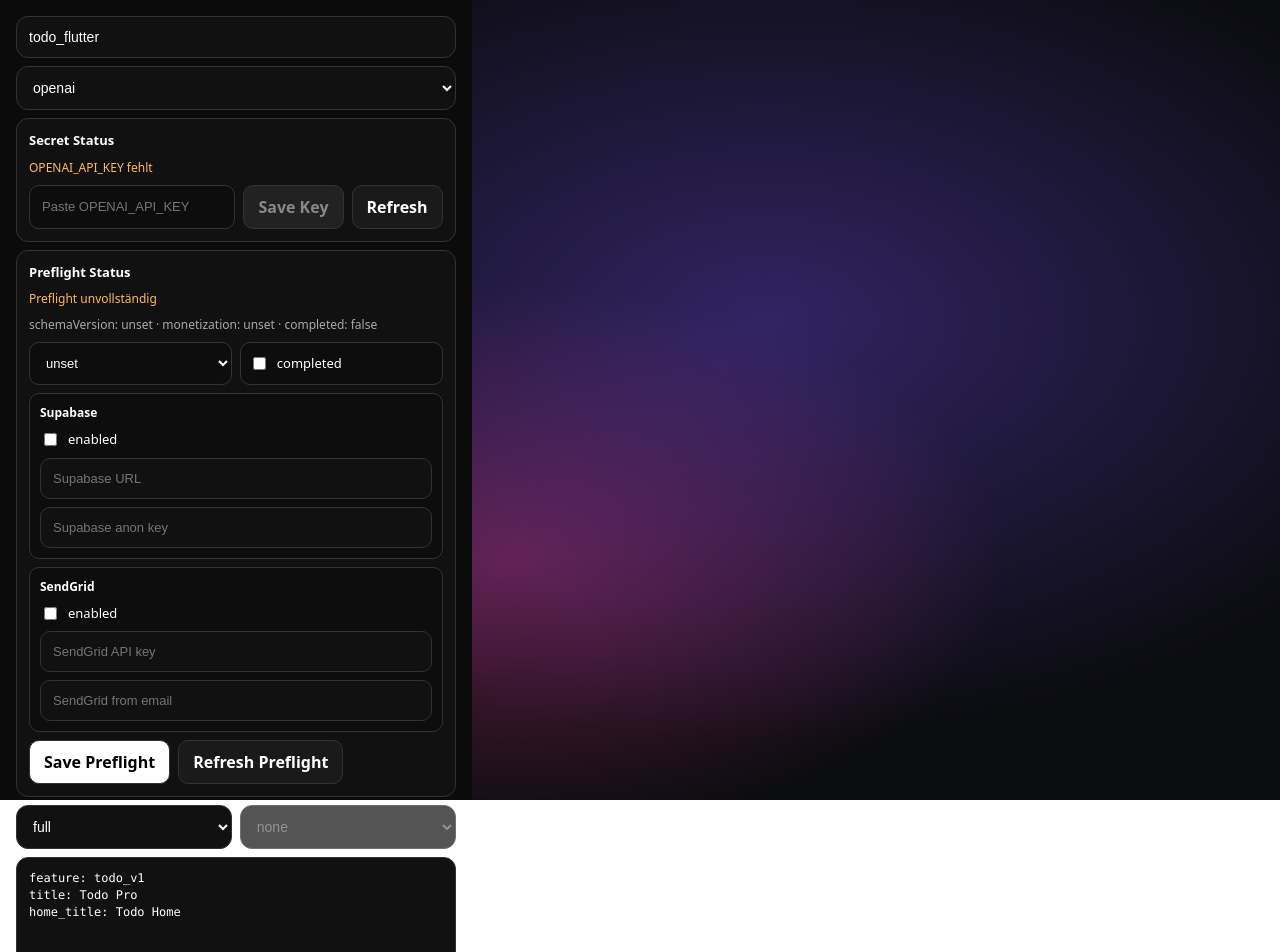
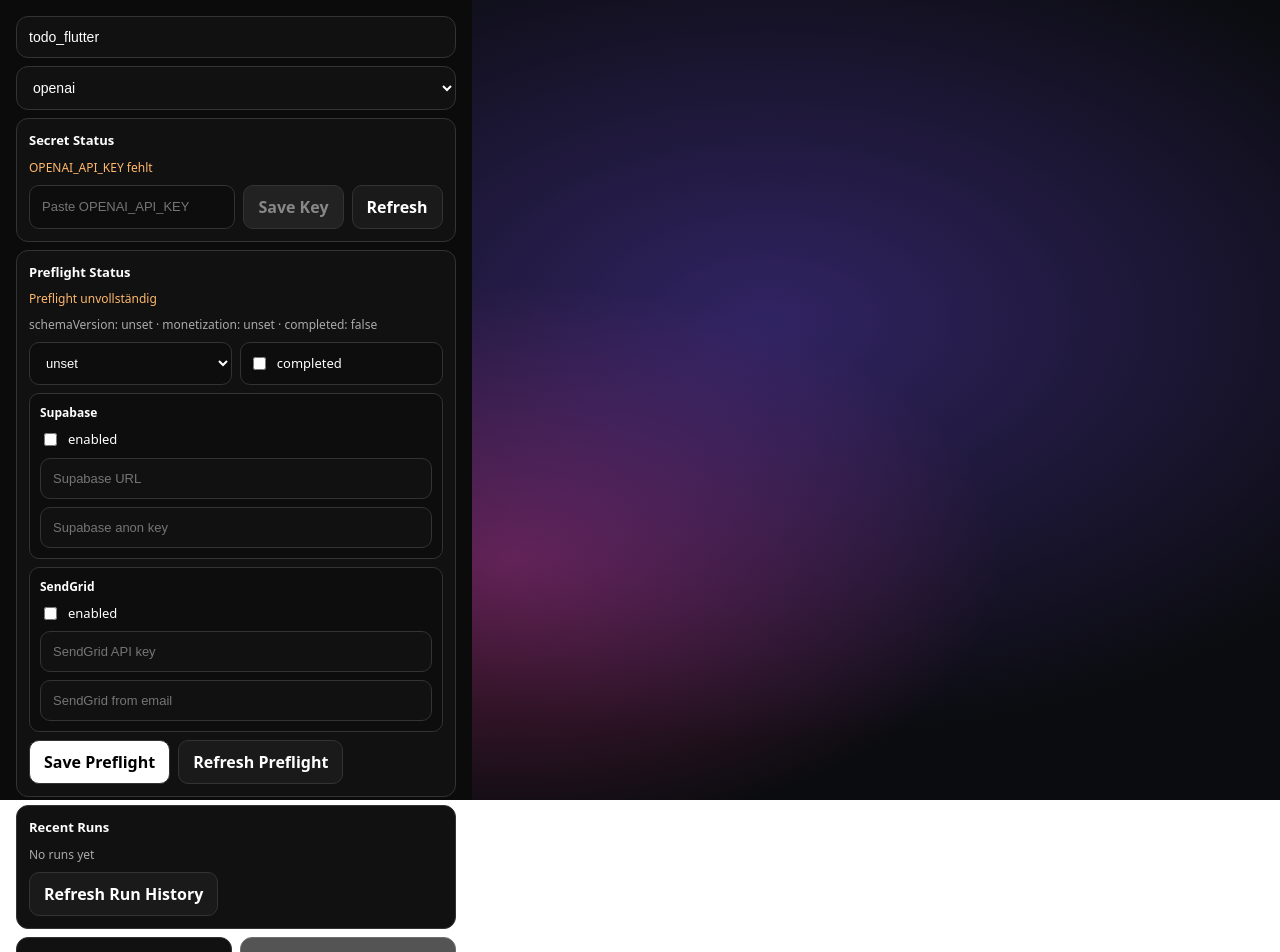
Before and after one commit to MartinWiederhold/Appbuilder, a React (Vite) app in the folder apps/desktop/: page / in a window 1280 px wide. Shown: the top 952 px of the page. Built offline with nearby package versions, Linux system fonts and the light colour scheme.

Commit message:
BMAD 4.x: show recent run history in desktop UI

```diff
--- a/apps/desktop/src/App.tsx
+++ b/apps/desktop/src/App.tsx
@@ -42,6 +42,17 @@ type PreflightConfig = {
   completed?: boolean;
   monetization?: string;
   integrations?: IntegrationsConfig;
+};
+
+type RunHistoryEntry = {
+  runId?: string;
+  project?: string;
+  status?: string;
+  exitCode?: number;
+  startedAt?: string;
+  updatedAt?: string;
+  finishedAt?: string;
+  buildApk?: boolean;
 };
 
 function loadSession(): SessionState | null {
@@ -103,6 +114,15 @@ function isPreflightComplete(cfg: PreflightConfig | null): boolean {
   return supabaseOk && sendgridOk;
 }
 
+function formatTs(ts?: string): string {
+  if (!ts) return "-";
+  try {
+    return new Date(ts).toLocaleString();
+  } catch {
+    return ts;
+  }
+}
+
 export default function App() {
   const initialSession = loadSession();
 
@@ -135,6 +155,9 @@ export default function App() {
   const [sendgridEnabled, setSendgridEnabled] = useState(false);
   const [sendgridApiKey, setSendgridApiKey] = useState("");
   const [sendgridFromEmail, setSendgridFromEmail] = useState("");
+
+  const [runHistory, setRunHistory] = useState<RunHistoryEntry[]>([]);
+  const [runHistoryBusy, setRunHistoryBusy] = useState(false);
 
   const logText = useMemo(() => logs.join("\n"), [logs]);
 
@@ -189,6 +212,34 @@ export default function App() {
       setSendgridFromEmail("");
     } finally {
       setPreflightBusy(false);
+    }
+  }
+
+  async function refreshRunHistory() {
+    try {
+      setRunHistoryBusy(true);
+      const raw = await invoke<string>("read_run_history", { project });
+      const entries = String(raw)
+        .split("\n")
+        .map((line) => line.trim())
+        .filter(Boolean)
+        .map((line) => {
+          try {
+            return JSON.parse(line) as RunHistoryEntry;
+          } catch {
+            return null;
+          }
+        })
+        .filter((v): v is RunHistoryEntry => !!v)
+        .reverse()
+        .slice(0, 5);
+
+      setRunHistory(entries);
+    } catch (e) {
+      setLogs((prev) => [...prev, `[ui] read_run_history failed: ${String(e)}`]);
+      setRunHistory([]);
+    } finally {
+      setRunHistoryBusy(false);
     }
   }
 
@@ -259,6 +310,7 @@ export default function App() {
 
   useEffect(() => {
     refreshPreflight();
+    refreshRunHistory();
   }, [project]);
 
   useEffect(() => {
@@ -288,7 +340,7 @@ export default function App() {
           refreshSecrets();
         }
       }),
-      listen<string>("agent:done", (event) => {
+      listen<string>("agent:done", async (event) => {
         const payload = String(event.payload);
         const msg = `\n[done] ${payload}`;
         setLogs((prev) => [...prev, msg]);
@@ -303,6 +355,7 @@ export default function App() {
         }
 
         setRunning(false);
+        await refreshRunHistory();
       }),
       listen<string>("phase:update", (event) => {
         const next = String(event.payload) as Phase;
@@ -318,7 +371,7 @@ export default function App() {
         } catch {}
       });
     };
-  }, [stopAfter]);
+  }, [stopAfter, project]);
 
   useEffect(() => {
     if (mode === "full" && stopAfter !== "none") {
@@ -741,6 +794,70 @@ export default function App() {
           </div>
         </div>
 
+        <div
+          style={{
+            display: "grid",
+            gap: 8,
+            padding: 12,
+            borderRadius: 12,
+            border: "1px solid #333",
+            background: "#111",
+          }}
+        >
+          <div style={{ fontSize: 13, fontWeight: 700 }}>
+            Recent Runs
+          </div>
+
+          {runHistoryBusy ? (
+            <div style={{ fontSize: 12, color: "#aaa" }}>Loading run history...</div>
+          ) : runHistory.length === 0 ? (
+            <div style={{ fontSize: 12, color: "#aaa" }}>No runs yet</div>
+          ) : (
+            <div style={{ display: "grid", gap: 8 }}>
+              {runHistory.map((run, idx) => (
+                <div
+                  key={`${run.runId ?? "run"}-${idx}`}
+                  style={{
+                    display: "grid",
+                    gap: 4,
+                    padding: 10,
+                    borderRadius: 10,
+                    border: "1px solid #333",
+                    background: "#0d0d0d",
+                  }}
+                >
+                  <div style={{ fontSize: 12, fontWeight: 700, color: "#fff" }}>
+                    {run.status ?? "unknown"} · {run.runId ?? "-"}
+                  </div>
+                  <div style={{ fontSize: 12, color: "#aaa" }}>
+                    start: {formatTs(run.startedAt)}
+                  </div>
+                  <div style={{ fontSize: 12, color: "#aaa" }}>
+                    end: {formatTs(run.finishedAt)}
+                  </div>
+                </div>
+              ))}
+            </div>
+          )}
+
+          <button
+            onClick={refreshRunHistory}
+            disabled={runHistoryBusy}
+            style={{
+              width: "fit-content",
+              padding: "10px 14px",
+              borderRadius: 10,
+              border: "1px solid #333",
+              background: runHistoryBusy ? "#222" : "#1a1a1a",
+              color: runHistoryBusy ? "#888" : "#fff",
+              cursor: runHistoryBusy ? "not-allowed" : "pointer",
+              fontWeight: 600,
+            }}
+          >
+            Refresh Run History
+          </button>
+        </div>
+
         <div style={{ display: "grid", gridTemplateColumns: "1fr 1fr", gap: 8 }}>
           <select
             value={mode}
```
Also changed, not shown: 1 other file (tests, documents, lock files or other folders).
